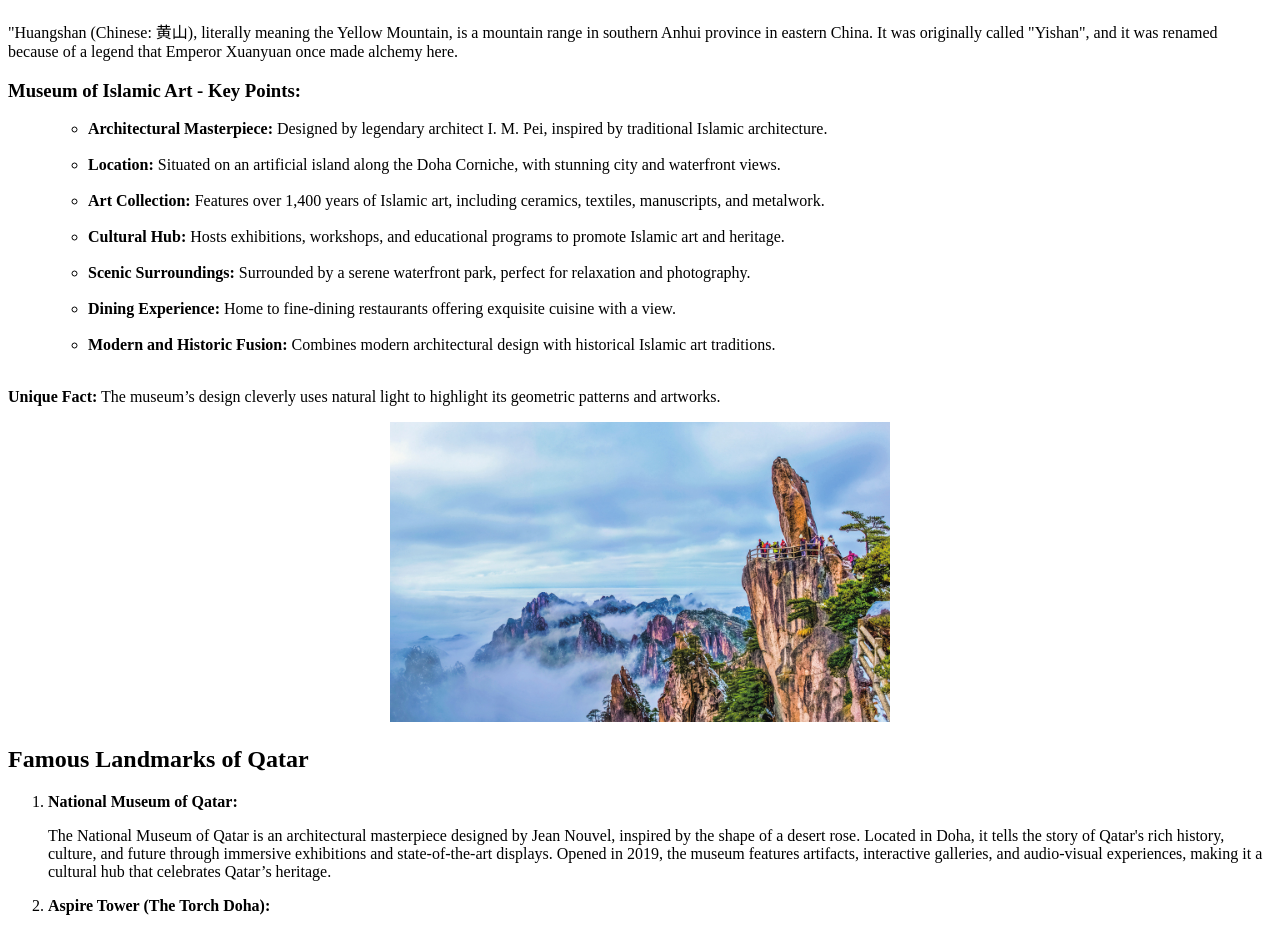
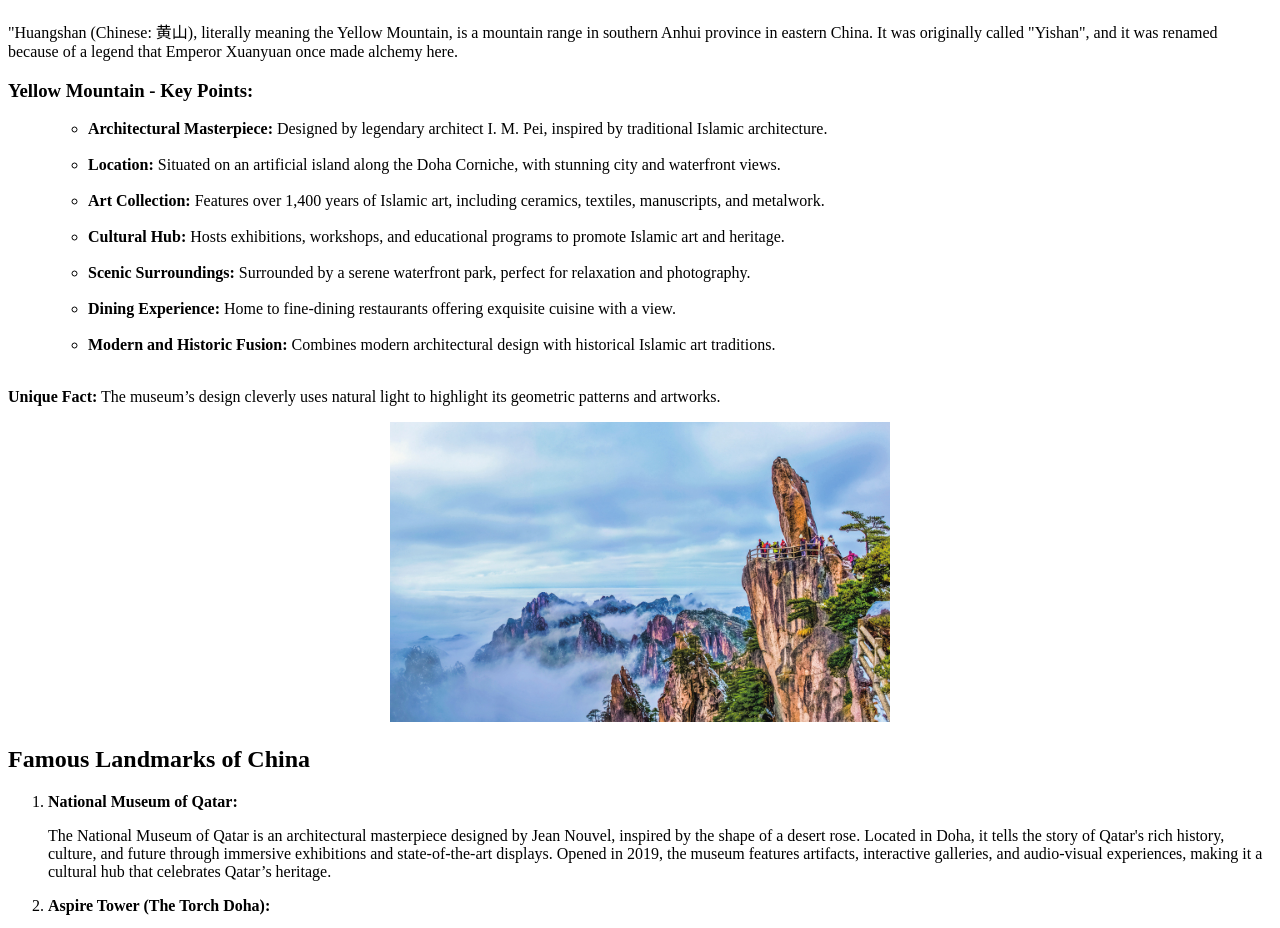
Before and after one commit to Daniyal342/HTML-Project-5, a plain HTML site: page china.html in a window 1280 px wide. Shown: the part 693-1621 px from the top of the page. Drawn offline with Linux system fonts and the light colour scheme.

Commit message:
my message

```diff
--- a/china.html
+++ b/china.html
@@ -65,7 +65,7 @@
 
     <p>"Huangshan (Chinese: 黄山), literally meaning the Yellow Mountain, is a mountain range in southern Anhui province in eastern China. It was originally called "Yishan", and it was renamed because of a legend that Emperor Xuanyuan once made alchemy here.</p>
 
-    <h3>Museum of Islamic Art - Key Points:</h3>
+    <h3>Yellow Mountain - Key Points:</h3>
 
     <ol>
         <ul>
@@ -86,7 +86,7 @@
           <a href="https://www.globaltimes.cn/Portals/0/attachment/2023/2023-07-06/477f728b-a7fb-4257-a6e9-b0045b24ea85.jpeg" target="_blank"><img width="500" height="300" src="Images/Yellow Mountain china-2.jpeg"/></a>
         </center>
     </div>
-    <h2>Famous Landmarks of Qatar</h2>
+    <h2>Famous Landmarks of China</h2>
     <ol>
         <li><b>National Museum of Qatar:</b></li>
 
```
